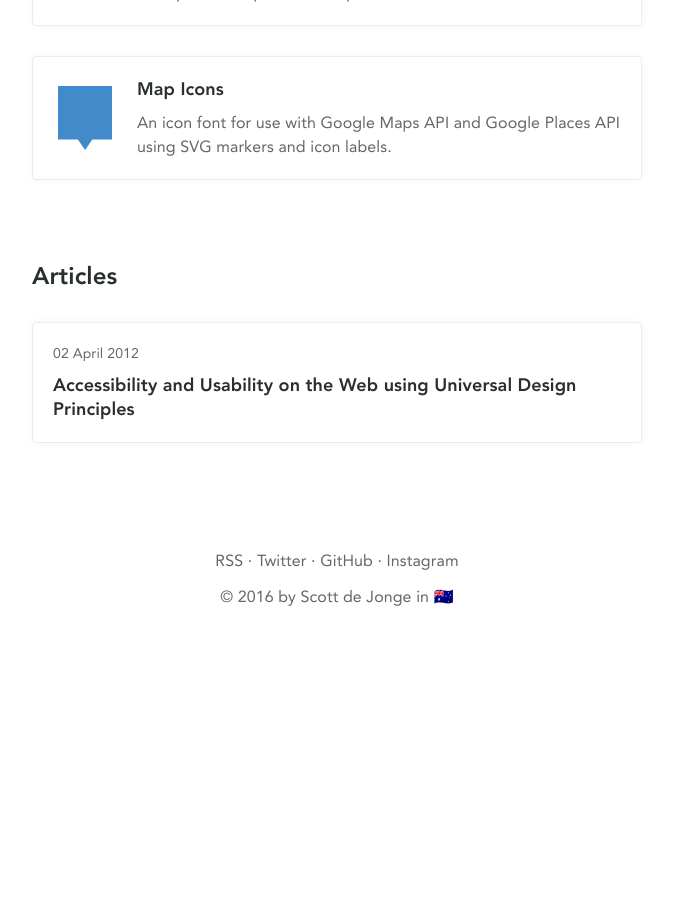
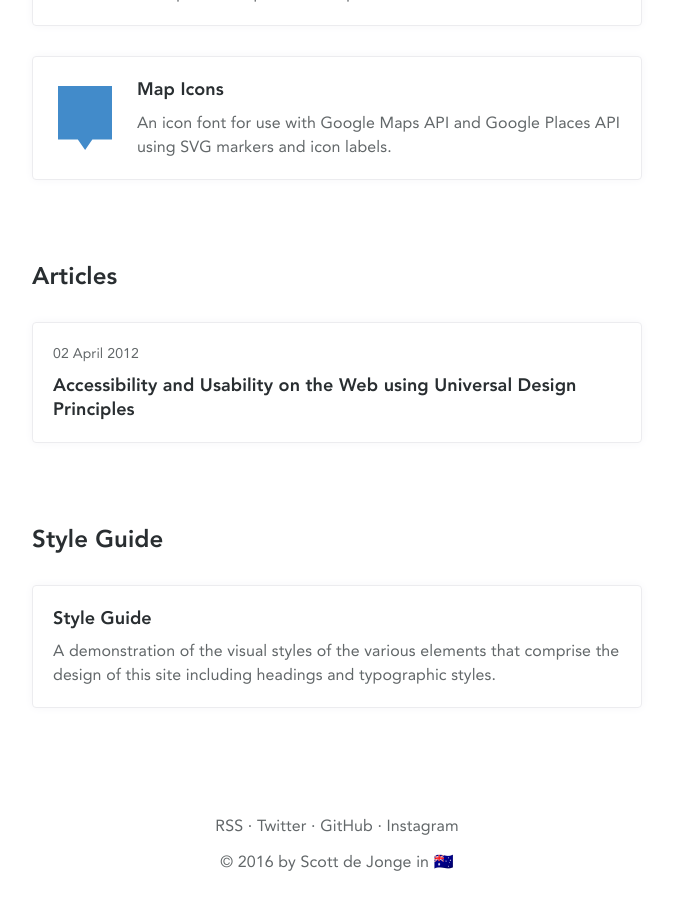
Before and after one commit to scottdejonge/scottdejonge.github.io, a Jekyll site: the page built from index.html, in a window 1280 px wide and 900 px high, scrolled down 1269 px. Shown: the whole window, without its empty margins (303-976 px from the left). Built offline with Jekyll 4.4.1, drawn with Linux system fonts in a browser that asks for light colours; before the commit the page ends 1904 px from its top, so only the background shows below that.

Commit message:
Homepage Style Guide Section

```diff
--- a/index.html
+++ b/index.html
@@ -53,3 +53,15 @@ layout: default
 
 	</div>
 </section>
+
+<section id="styleguide" class="section" aria-labelledby="styleguide-title">
+	<div class="container">
+		<h1 id="styleguide-title" class="section-title">Style Guide</h1>
+
+		<a class="post" href="/styleguide">
+			<h2 class="post-title">Style Guide</h2>
+			<p class="post-summary">A demonstration of the visual styles of the various elements that comprise the design of this site including headings and typographic styles.</p>
+		</a>
+
+	</div>
+</section>
```
